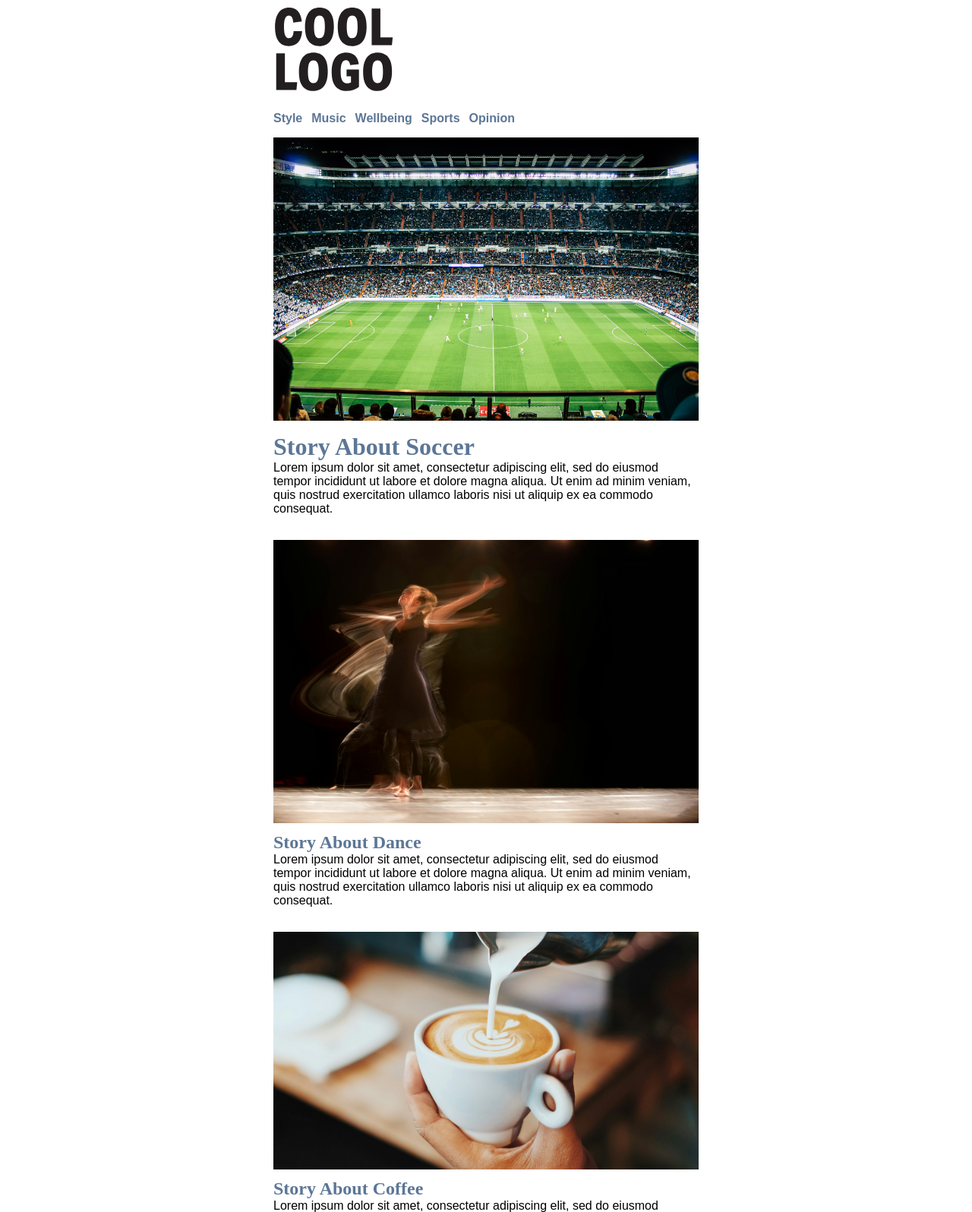
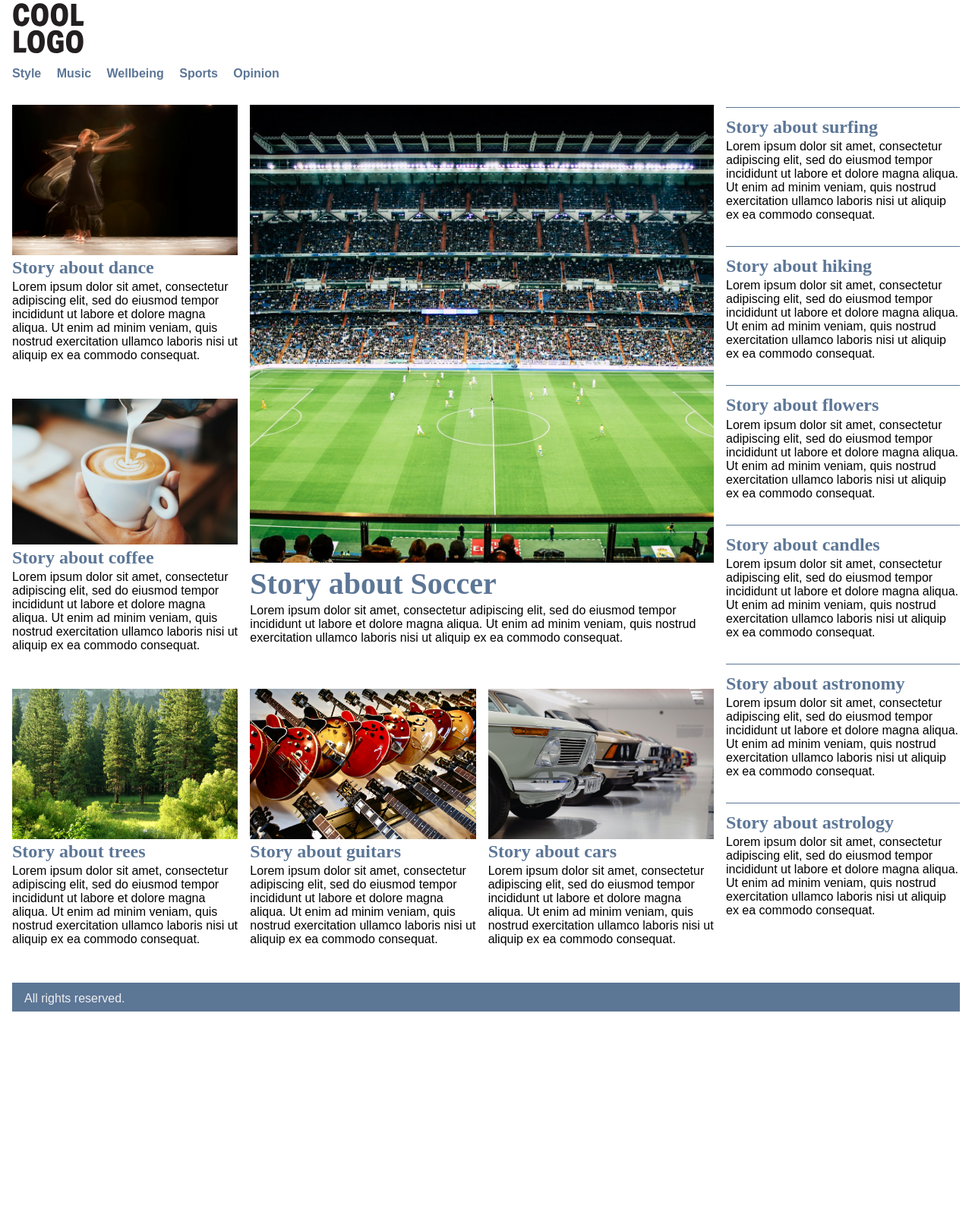
Before and after one commit to ScoutCarr/scoutcarr.github.io, a plain HTML site: page grc339/digital-magazine/index.html in a window 1280 px wide. Shown: the part 16-1612 px from the top of the page at 76% size. After the commit the page ends 1348 px from the top, so only its background shows below. Drawn offline with Linux system fonts and the light colour scheme.

Commit message:
Add files via upload

```diff
--- a/grc339/digital-magazine/index.html
+++ b/grc339/digital-magazine/index.html
@@ -2,19 +2,22 @@
     <html lang="en">
         <head>
             <meta charset="UTF-8" />
-    <meta name="viewport" content="width=device-width, initial-scale=1" />
+            <meta name="viewport" content="width=device-width, initial-scale=1" /> <!-- You need this to proper scale in actual mobile devices.-->
+             <!-- Don’t forget to link to your CSS here. -->
              <link rel="stylesheet" href="style.css">
-    <title>Scout Carr</title>
+            <title>Scout Carr</title> <!-- This will be replaced with the actual name of the publication later.  -->
+
             <!-- Helpful meta tags to fight GitHub aggresive caching-->
                 <meta http-equiv="Cache-Control" content="no-cache, no-store, must-revalidate" />
                 <meta http-equiv="Pragma" content="no-cache" />
                 <meta http-equiv="Expires" content="0" />
+
         </head>
+
         <body>
-    <div class="container">
+            <div class="home-container">
                 <header>
                     <h1><a href="index.html"><img src="logo.svg" alt="Cool Logo"></a></h1>
-      </header>
                 <nav>
                     <ul>
                         <li><a href="#">Style</a></li>
@@ -23,153 +26,117 @@
                         <li><a href="#">Sports</a></li>
                         <li><a href="#">Opinion</a></li>
                     </ul>
+
                 </nav>
+            </header>
+
                 <main>
                     <section class="mainstory">
                         <a href="mainstory.html">
                             <figure><img src="soccer-1.jpg" alt="Soccer Image"></figure>
-            <h2>
-              Story About Soccer
-            </h2>
-            <p>
-              Lorem ipsum dolor sit amet, consectetur adipiscing elit, sed do eiusmod tempor incididunt ut labore et dolore magna aliqua. Ut enim ad minim veniam, quis nostrud exercitation ullamco laboris nisi ut aliquip ex ea commodo consequat.
-            </p>
+                            <h2>Story about Soccer</h2>
+                            <p>Lorem ipsum dolor sit amet, consectetur adipiscing elit, sed do eiusmod tempor incididunt ut labore et dolore magna aliqua. Ut enim ad minim veniam, quis nostrud exercitation ullamco laboris nisi ut aliquip ex ea commodo consequat.</p>
                         </a>
                     </section>
-        <section class="secondarystory">
+
+                    <section class="secondary"> <!-- Teaser for a secondary story, with images. You want to give it a different class. -->
                         <a href="#">
                             <figure><img src="dance-1.jpg" alt="Dance Image"></figure>
-            <h2>
-              Story About Dance
-            </h2>
-            <p>
-              Lorem ipsum dolor sit amet, consectetur adipiscing elit, sed do eiusmod tempor incididunt ut labore et dolore magna aliqua. Ut enim ad minim veniam, quis nostrud exercitation ullamco laboris nisi ut aliquip ex ea commodo consequat.
-            </p>
+                            <!-- Here, you’ll include an image in an img element, that will be inside a figure element. You don’t need a caption, but include an empty alt attribute. -->
+                            <!-- Include the heading (h2) and filler text (p) for the main story. -->
+                            <h2>Story about dance</h2>
+                            <p>Lorem ipsum dolor sit amet, consectetur adipiscing elit, sed do eiusmod tempor incididunt ut labore et dolore magna aliqua. Ut enim ad minim veniam, quis nostrud exercitation ullamco laboris nisi ut aliquip ex ea commodo consequat.</p>
+
                         </a>
                     </section>
-        <section class="secondarystory">
+
+                    <!-- You will need to replicate the section above to have a total of five secondary stories. Include their images and filler content. -->
+
+                    <section class="secondary"> <!-- Teaser for a tertiary story, with no images. You want to give it a third class. -->
                         <a href="#">
-            <figure><img src="coffee-1.jpg" alt="Coffee Image"></figure>
-            <h2>
-              Story About Coffee
-            </h2>
-            <p>
-              Lorem ipsum dolor sit amet, consectetur adipiscing elit, sed do eiusmod tempor incididunt ut labore et dolore magna aliqua. Ut enim ad minim veniam, quis nostrud exercitation ullamco laboris nisi ut aliquip ex ea commodo consequat.
-            </p>
+                            <figure><img src="coffee-1.jpg" alt="Dance Image"></figure>
+                            <!-- Include the heading (h2, yes h2 again, you can style it different in CSS if you give your section with secondary stories a different class) and filler text (p) for the main story. -->
+                            <h2>Story about coffee</h2>
+                            <p>Lorem ipsum dolor sit amet, consectetur adipiscing elit, sed do eiusmod tempor incididunt ut labore et dolore magna aliqua. Ut enim ad minim veniam, quis nostrud exercitation ullamco laboris nisi ut aliquip ex ea commodo consequat.</p>
                         </a>
                     </section>
-        <section class="secondarystory">
+
+                    <section class="secondary"> <!-- Teaser for a secondary story, with images. You want to give it a different class. -->
                         <a href="#">
-            <figure><img src="trees-1.jpg" alt="Tree Image"></figure>
-            <h2>
-              Story About Trees
-            </h2>
-            <p>
-              Lorem ipsum dolor sit amet, consectetur adipiscing elit, sed do eiusmod tempor incididunt ut labore et dolore magna aliqua. Ut enim ad minim veniam, quis nostrud exercitation ullamco laboris nisi ut aliquip ex ea commodo consequat.
-            </p>
+                            <figure><img src="trees-1.jpg" alt="Trees Image"></figure>
+
+                            <h2>Story about trees</h2>
+                            <p>Lorem ipsum dolor sit amet, consectetur adipiscing elit, sed do eiusmod tempor incididunt ut labore et dolore magna aliqua. Ut enim ad minim veniam, quis nostrud exercitation ullamco laboris nisi ut aliquip ex ea commodo consequat.</p>
+
                         </a>
                     </section>
-        <section class="secondarystory">
+
+                        <section class="secondary"> <!-- Teaser for a secondary story, with images. You want to give it a different class. -->
                             <a href="#">
                                 <figure><img src="guitars-1.jpg" alt="Guitars Image"></figure>
-            <h2>
-              Story About Guitars
-            </h2>
-            <p>
-              Lorem ipsum dolor sit amet, consectetur adipiscing elit, sed do eiusmod tempor incididunt ut labore et dolore magna aliqua. Ut enim ad minim veniam, quis nostrud exercitation ullamco laboris nisi ut aliquip ex ea commodo consequat.
-            </p>
+
+                                <h2>Story about guitars</h2>
+                                <p>Lorem ipsum dolor sit amet, consectetur adipiscing elit, sed do eiusmod tempor incididunt ut labore et dolore magna aliqua. Ut enim ad minim veniam, quis nostrud exercitation ullamco laboris nisi ut aliquip ex ea commodo consequat.</p>
+
                             </a>
                             </section>
-        <section class="secondarystory">
+
+                            <section class="secondary"> <!-- Teaser for a secondary story, with images. You want to give it a different class. -->
                                 <a href="#">
                                     <figure><img src="cars-1.jpg" alt="Cars Image"></figure>
-            <h2>
-              Story About Cars
-            </h2>
-            <p>
-              Lorem ipsum dolor sit amet, consectetur adipiscing elit, sed do eiusmod tempor incididunt ut labore et dolore magna aliqua. Ut enim ad minim veniam, quis nostrud exercitation ullamco laboris nisi ut aliquip ex ea commodo consequat.
-            </p>
-          </a>
-        </section>
-        <section class="tertiarystory">
-        <a href="#">
-          <section class="secondarystory">
-        <a href="#">
-        <h2>
-        Story About Surfing
-        </h2>
-        <p>
-        Lorem ipsum dolor sit amet, consectetur adipiscing elit, sed do eiusmod tempor incididunt ut labore et dolore magna aliqua. Ut enim ad minim veniam, quis nostrud exercitation ullamco laboris nisi ut aliquip ex ea commodo consequat.
-        </p>
-        </a>
-        </a>
-        </section>
-        <section class="tertiarystory">
-        <a href="#">
-          <section class="secondarystory">
-        <a href="#">
-        <h2>
-        Story About Hiking
-        </h2>
-        <p>
-        Lorem ipsum dolor sit amet, consectetur adipiscing elit, sed do eiusmod tempor incididunt ut labore et dolore magna aliqua. Ut enim ad minim veniam, quis nostrud exercitation ullamco laboris nisi ut aliquip ex ea commodo consequat.
-        </p>
-        </a>
-        </a>
-        </section>
-        <section class="tertiarystory">
-        <a href="#">
-          <section class="secondarystory">
-        <a href="#">
-        <h2>
-        Story About Flowers
-        </h2>
-        <p>
-        Lorem ipsum dolor sit amet, consectetur adipiscing elit, sed do eiusmod tempor incididunt ut labore et dolore magna aliqua. Ut enim ad minim veniam, quis nostrud exercitation ullamco laboris nisi ut aliquip ex ea commodo consequat.
-        </p>
-        </a>
-        </a>
-        </section>
-        <section class="tertiarystory">
-        <a href="#">
-          <section class="secondarystory">
-        <a href="#">
-        <h2>
-        Story About Candles
-        </h2>
-        <p>
-        Lorem ipsum dolor sit amet, consectetur adipiscing elit, sed do eiusmod tempor incididunt ut labore et dolore magna aliqua. Ut enim ad minim veniam, quis nostrud exercitation ullamco laboris nisi ut aliquip ex ea commodo consequat.
-        </p>
-        </a>
-        </a>
-        </section>
-        <section class="tertiarystory">
-        <a href="#">
-          <section class="secondarystory">
-        <a href="#">
-        <h2>
-        Story About Astronomy
-        </h2>
-        <p>
-        Lorem ipsum dolor sit amet, consectetur adipiscing elit, sed do eiusmod tempor incididunt ut labore et dolore magna aliqua. Ut enim ad minim veniam, quis nostrud exercitation ullamco laboris nisi ut aliquip ex ea commodo consequat.
-        </p>
-        </a>
-        </a>
-        </section>
-        <section class="tertiarystory">
-        <a href="#">
-          <section class="secondarystory">
-        <a href="#">
-        <h2>
-        Story About Astrology
-        </h2>
-        <p>
-        Lorem ipsum dolor sit amet, consectetur adipiscing elit, sed do eiusmod tempor incididunt ut labore et dolore magna aliqua. Ut enim ad minim veniam, quis nostrud exercitation ullamco laboris nisi ut aliquip ex ea commodo consequat.
-        </p>
-        </a>
+
+                                    <h2>Story about cars</h2>
+                                    <p>Lorem ipsum dolor sit amet, consectetur adipiscing elit, sed do eiusmod tempor incididunt ut labore et dolore magna aliqua. Ut enim ad minim veniam, quis nostrud exercitation ullamco laboris nisi ut aliquip ex ea commodo consequat.</p>
+
                                 </a>
                                 </section>
                             </main>
+                            <aside>
+                                <section class="tertiary"> <!-- Teaser for a secondary story, with images. You want to give it a different class. -->
+                                    <a href="#"></a>
+
+                                        <h2>Story about surfing</h2>
+                                        <p>Lorem ipsum dolor sit amet, consectetur adipiscing elit, sed do eiusmod tempor incididunt ut labore et dolore magna aliqua. Ut enim ad minim veniam, quis nostrud exercitation ullamco laboris nisi ut aliquip ex ea commodo consequat.</p>
+                                    </section>
+
+                            <section class="tertiary"> <!-- Teaser for a secondary story, with images. You want to give it a different class. -->
+                                    <a href="#"></a>
+
+                                        <h2>Story about hiking</h2>
+                                        <p>Lorem ipsum dolor sit amet, consectetur adipiscing elit, sed do eiusmod tempor incididunt ut labore et dolore magna aliqua. Ut enim ad minim veniam, quis nostrud exercitation ullamco laboris nisi ut aliquip ex ea commodo consequat.</p>
+                                    </section>
+
+                                    <section class="tertiary"> <!-- Teaser for a secondary story, with images. You want to give it a different class. -->
+                                        <a href="#"></a>
+
+                                            <h2>Story about flowers</h2>
+                                            <p>Lorem ipsum dolor sit amet, consectetur adipiscing elit, sed do eiusmod tempor incididunt ut labore et dolore magna aliqua. Ut enim ad minim veniam, quis nostrud exercitation ullamco laboris nisi ut aliquip ex ea commodo consequat.</p>
+                                        </section>
+                              <section class="tertiary"> <!-- Teaser for a secondary story, with images. You want to give it a different class. -->
+                                            <a href="#"></a>
+
+                                                <h2>Story about candles</h2>
+                                                <p>Lorem ipsum dolor sit amet, consectetur adipiscing elit, sed do eiusmod tempor incididunt ut labore et dolore magna aliqua. Ut enim ad minim veniam, quis nostrud exercitation ullamco laboris nisi ut aliquip ex ea commodo consequat.</p>
+                                            </section>
+
+
+                                            <section class="tertiary"> <!-- Teaser for a secondary story, with images. You want to give it a different class. -->
+                                                <a href="#"></a>
+
+                                                    <h2>Story about astronomy</h2>
+                                                    <p>Lorem ipsum dolor sit amet, consectetur adipiscing elit, sed do eiusmod tempor incididunt ut labore et dolore magna aliqua. Ut enim ad minim veniam, quis nostrud exercitation ullamco laboris nisi ut aliquip ex ea commodo consequat.</p>
+                                                </section>
+
+                                                <section class="tertiary"> <!-- Teaser for a secondary story, with images. You want to give it a different class. -->
+                                                    <a href="#"></a>
+
+                                                        <h2>Story about astrology</h2>
+                                                        <p>Lorem ipsum dolor sit amet, consectetur adipiscing elit, sed do eiusmod tempor incididunt ut labore et dolore magna aliqua. Ut enim ad minim veniam, quis nostrud exercitation ullamco laboris nisi ut aliquip ex ea commodo consequat.</p>
+                                                    </section>
+
+
+                                                </aside>
+
                 <footer>
                     <p>All rights reserved.</p>
                 </footer>
--- a/grc339/digital-magazine/style.css
+++ b/grc339/digital-magazine/style.css
@@ -1,90 +1,13 @@
 /*CSS document*/
 
-html,
-body,
-div,
-applet,
-object,
-iframe,
-h1,
-h2,
-h3,
-h4,
-h5,
-h6,
-p,
-blockquote,
-pre,
-a,
-abbr,
-acronym,
-address,
-big,
-cite,
-code,
-del,
-dfn,
-em,
-img,
-ins,
-kbd,
-q,
-s,
-samp,
-small,
-strike,
-strong,
-sub,
-sup,
-tt,
-var,
-b,
-u,
-i,
-center,
-dl,
-dt,
-dd,
-ol,
-ul,
-li,
-fieldset,
-form,
-label,
-legend,
-table,
-caption,
-tbody,
-tfoot,
-thead,
-tr,
-th,
-td,
-article,
-aside,
-canvas,
-details,
-embed,
-figure,
-figcaption,
-footer,
-header,
-hgroup,
-menu,
-nav,
-output,
-ruby,
-section,
-summary,
-time,
-mark,
-audio,
-video {
-	margin: 0;
-	padding: 0;
-	border: 0;
-	font-size: 100%;
-	font: inherit;
+html, body, div, applet, object, iframe, h1, h2, h3, h4, h5, h6, p, blockquote, pre, a, abbr, acronym, address, big, cite, code, del, dfn, em, img, ins, kbd, q, s, samp, small, strike, strong, sub, sup, tt, var, b, u, i, center, dl, dt, dd, ol, ul, li, fieldset, form, label, legend, table, caption, tbody, tfoot, thead, tr, th, td, article, aside, canvas, details, embed, figure, figcaption, footer, header, hgroup, menu, nav, output, ruby, section, summary, time, mark, audio, video {margin: 0; padding: 0; border: 0; font-size: 100%; font: inherit;}
+
+
+p {
+    margin-bottom: 2em;
+    font-family: sans-serif;
+    color: rgb(0,0,0);
+
 }
 
 img {
@@ -92,110 +15,250 @@ img {
     display: block;
 }
 
+body {
+    font-family: sans-serif;
+}
+
+
+main {
+    margin: 0;
+
+}
+
+div.container, div.home-container {
+    max-width: 40em;
+    margin: auto;
+}
+
+h1 {
+    width: 6em;
+    margin-top: 1em;
+}
+
+h1, nav {
+    margin-bottom: 1em;
+}
+
+section {
+    margin-bottom: 2em;
+}
+
+header, h2, p {
+    margin: .2rem .5rem 0;
+}
+
+h2 {
+    font-size: 2.5em;
+    font-family: serif;
+    font-weight: bold;
+}
+
+article h2 {
+    font-size: 2.5em;
+    margin-top: 1em;
+    margin-bottom: .5em;
+    color:rgb(92, 118, 150);
+}
+
+article p {
+    margin-bottom: 1em;
+}
+
+section.mainstory h2 {
+    font-size: 2.5em;
+}
+
+section.secondary h2 {
+    font-size: 1.5em;
+
+}
+
+aside {
+    margin-top: 1em;
+    background-color: rgb(204,207,251);
+    padding: 1em .5em;
+}
+
+aside section.secondary h2 {
+    font-size: 1em;
+    color:rgb(92, 118, 150)
+}
+
+section.tertiary h2 {
+    border-top: 1px solid rgb(92, 118, 150);
+    padding-top: .5em;
+    color:rgb(92, 118, 150);
+    font-size: 1.5em;
+
+}
+
+a {
+    text-decoration: none;
+    color:rgb(92, 118, 150);
+}
+
+/* nav {
+    padding: 0 1em;
+} */
+
 nav ul li {
     list-style-type: none;
-	font-weight: bold;
-
 }
 
 nav ul li a {
     font-weight: bold;
-	text-decoration: none;
     color: rgb(92, 118, 150);
-	font-family: sans-serif;
-	list-style-type: none;
-	margin-bottom: 2em;
+}
+
+nav ul {
+    padding: 0;
+    margin: 0;
+}
+
+nav ul li a:hover{
+    color: rgb(255,0,0);
 }
 
 figcaption {
-	font-family: sans-serif;
     color: rgb(135, 135, 135);
     font-style: italic;
-	margin-bottom: 2em;
-	margin-top: .5em;
-}
-
-div.container h1 {
-	width: 10em;
-	margin: .5em 0em;
-
-}
-
-section.secondarystory h2 {
-	font-weight: bold;
-	font-size: 1.5em;
-	color: rgb(92, 118, 150);
-	margin-top: .5em;
-}
-
-section.mainstory h2 {
-	font-weight: bold;
-	font-size: 2em;
-	color: rgb(92, 118, 150);
-	text-decoration: none;
-	margin-top: .5em;
-}
-
-section.mainstory {
-	margin-top: 1em;
-}
-
-a {
-	text-decoration: none;
-}
-
-article h2 {
-	font-weight: bold;
-	font-size: 3em;
-	color: rgb(92, 118, 150);
-	text-decoration: none;
-}
-
-p {
-	margin-bottom: 2em;
-	font-family: sans-serif;
-	color: rgb(0, 0, 0);
-}
-
-section.tertiarystory h2 {
-	font-weight: bold;
-	font-size: 1em;
-	color: rgb(92, 118, 150);
-	text-decoration: none;
-	border-top: solid 1px;
-	border-color: rgb(92, 118, 150);
-	padding-top: .5em;
-	margin-bottom: .2em;
-}
-
-@media only screen and (min-width:35em) {
-	nav ul li {
-		display: inline;
-		margin-right: 0.5em;
-	}
-
-	header {
-		padding: 1rem 0;
-	}
-}
-
-div.container {
-	max-width: 35em;
-	margin: 0em auto;
-}
-
-aside {
-	background-color: rgb(204, 207, 251);
-	padding: .5em;
+    margin: .2rem .5rem 1em;
 }
 
 footer {
     background-color: rgb(92, 118, 150);
-	padding: 1em 1em .2em;
+    font-family: sans-serif;
+    padding: .5em;
+    width: 100%;
+    box-sizing: border-box;
 }
 
 footer p {
-	color: rgb(255, 255, 255);
+    color:rgb(238,238,238);
     margin-left: 0.5em;
     margin-bottom: 0em;
 }
+
+
+@media only screen and (min-width: 40em)
+{
+
+    header, h2, p {
+        margin: .2rem 0 0;
+    }
+
+
+    nav ul li{
+        display: inline;
+        margin-right: 1em;
+        color:rgb(92, 118, 150);
+    }
+
+    figcaption {
+        color:rgb(135, 135, 135);
+        font-style: italic;
+        margin: .2rem 0 1em;
+    }
+
+}
+
+@media only screen and (min-width: 60em) {
+    div.home-container {
+        max-width: 80em;
+        padding: 0 1em;
+        display: grid;
+        grid-template-columns: 3fr 1fr;
+        grid-gap: 1em;
+    }
+
+    div.container {
+        max-width: 60em;
+        padding: 0 1em;
+        display: grid;
+        grid-template-columns: 3fr 1fr;
+        grid-gap: 1em;
+    }
+
+    header, footer {
+        grid-column: 1/3;
+    }
+
+    div.home-container main {
+        display: grid;
+        grid-template-columns: repeat(3, 1fr);
+        grid-gap: 1em;
+    }
+
+    div.home-container aside {
+        background: none;
+        padding: 0;
+        margin: 0;
+    }
+
+    div.container aside {
+        margin: 0;
+    }
+
+    /* main story flex styling */
+
+    section.mainstory {
+        grid-column: 2/4;
+        grid-row: 1/3;
+        display: flex;
+    }
+
+    section.mainstory a {
+        flex: 1 0 12em;
+        display: flex;
+        flex-direction: column;
+    }
+
+    section.mainstory a figure {
+        flex: 1 0 12em;
+        display: flex;
+    }
+
+    section.mainstory a figure img {
+        object-fit: cover;
+    }
+
+    section.mainstory a h2 {
+        flex: 0 0 1em;
+    }
+
+    section.mainstory a p {
+        flex: 0 0 4em;
+    }
+
+
+/* secondary story flex styling */
+
+
+    section.secondary {
+        display: flex;
+        flex-wrap: wrap;
+    }
+
+    section.secondary a {
+        flex: 1 0 12em;
+        display: flex;
+        flex-direction: column;
+    }
+
+    section.secondary a figure {
+        flex: 1 0 12em;
+        display: flex;
+    }
+
+    section.secondary a figure img {
+        object-fit: cover;
+    }
+
+    section.secondary a h2 {
+        flex: 0 0 1em;
+    }
+
+    section.secondary a p {
+        flex: 0 0 4em;
+    }
+}
```
Also changed, not shown: grc339/digital-magazine/mainstory.html (+1 -1 lines). Lines whose indentation alone changed are shown as unchanged.
